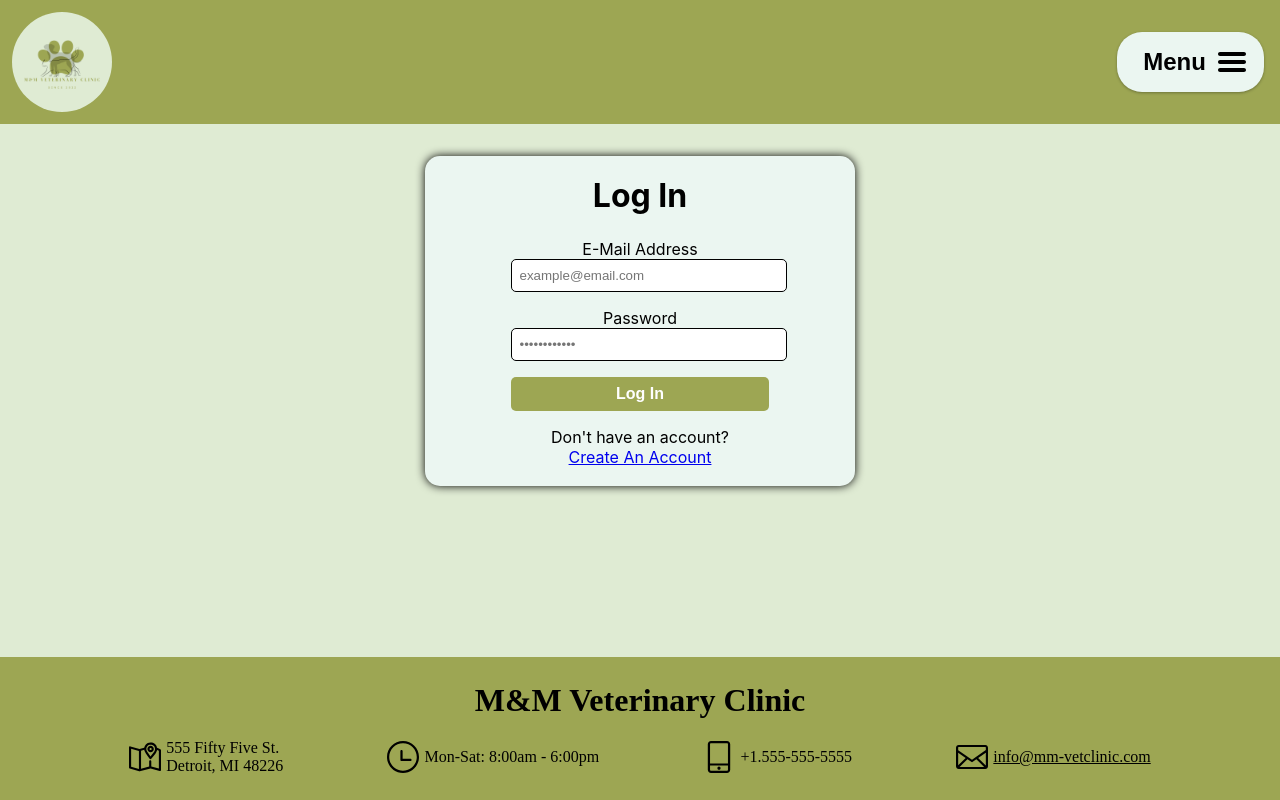
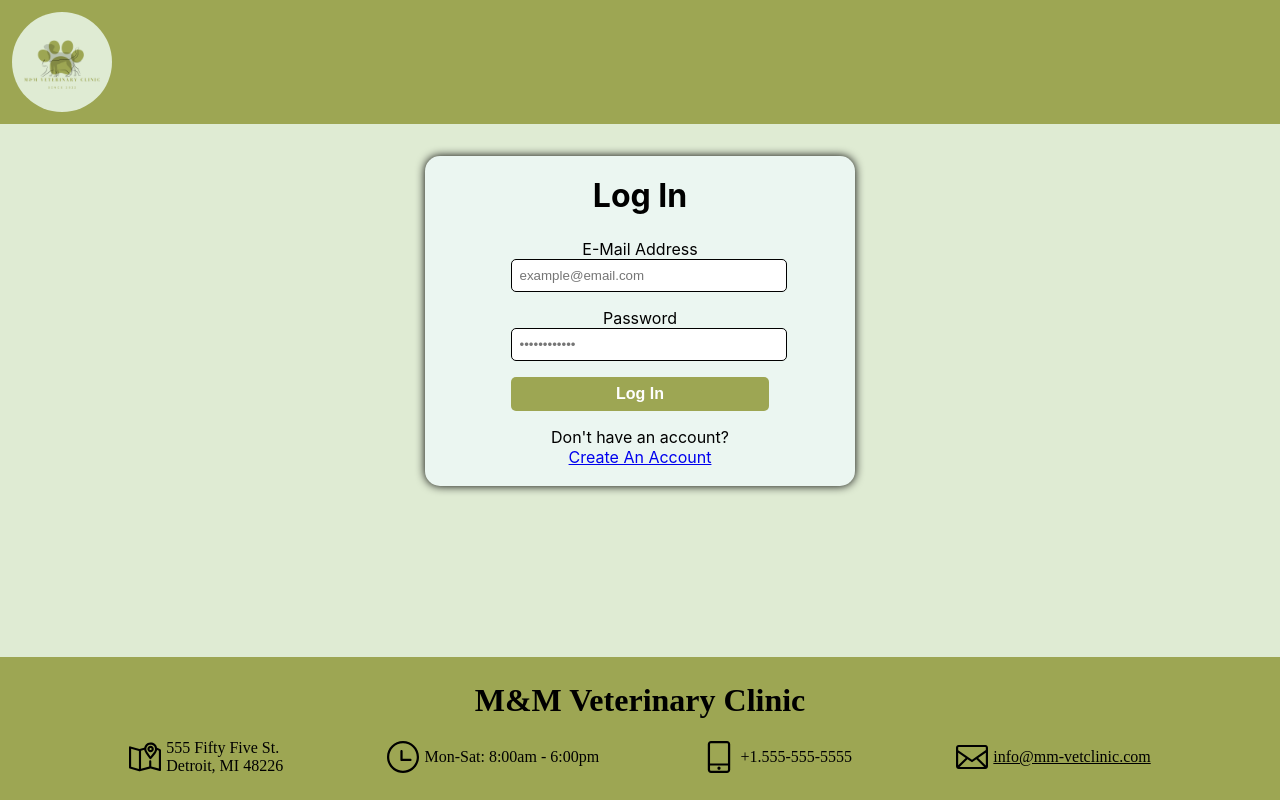
Before and after one commit to kirkwood616/mm-vet-app-frontend, a React (Create React App) app: page / in a window 1280 px wide. Built offline with nearby package versions, Linux system fonts and the light colour scheme.

Commit message:
Hide Menu when logged out

```diff
--- a/src/components/Header.tsx
+++ b/src/components/Header.tsx
@@ -1,7 +1,10 @@
+import { useContext } from "react";
+import UserContext from "../context/UserContext";
 import "./Header.css";
 import NavMenu from "./NavMenu";
 
 function Header() {
+  let { isLoggedIn } = useContext(UserContext);
   return (
     <div className="Header">
       <img
@@ -9,7 +12,7 @@ function Header() {
         src="M&M veterinary clinic.png"
         alt="M and M Veterinary Clinic Top Logo"
       />
-      <NavMenu />
+      {isLoggedIn ? <NavMenu /> : ""}
     </div>
   );
 }
```
